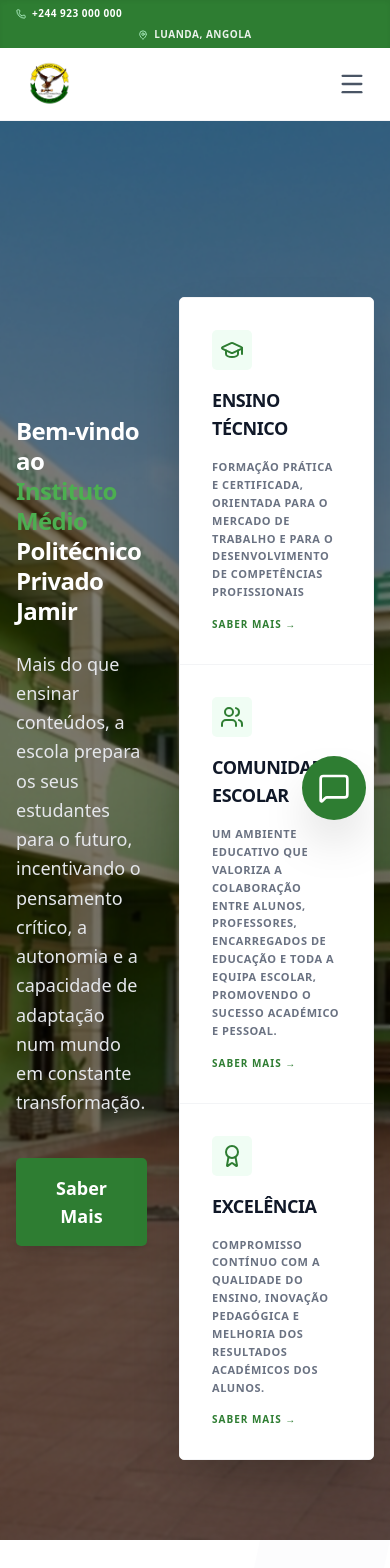
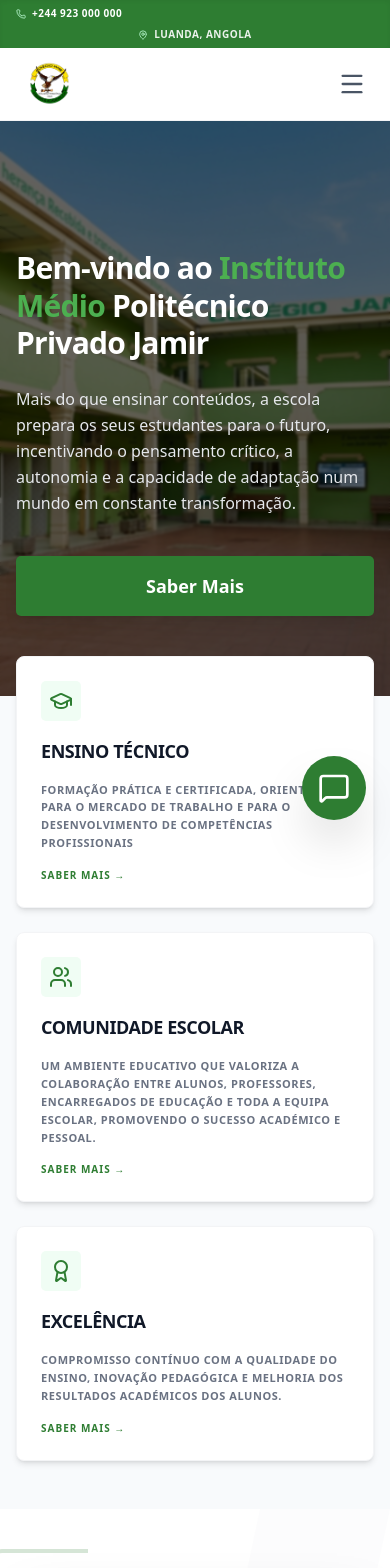
Before and after one commit to devjunior373-maker/website_-jamir, a React (Vite) app: page / in a window 390 px wide. Shown: the top 1568 px of the page. Built offline with nearby package versions, Linux system fonts and the light colour scheme; grey boxes are pictures that could not be loaded.

Commit message:
refactor: simplify hero section component
Clean up layout structure and improve responsiveness for the hero component.

```diff
--- a/src/components/Hero.tsx
+++ b/src/components/Hero.tsx
@@ -4,51 +4,7 @@
 import { Link } from 'react-router-dom';
 
 export default function Hero() {
-  return (
-    <section className="relative min-h-[90vh] flex items-center pt-32 pb-20 md:pb-48">
-      {/* Background Image with Overlay */}
-      <div className="absolute inset-0 z-0">
-        <img
-          src="/img.png"
-          alt="Escola"
-          className="w-full h-full object-cover"
-          referrerPolicy="no-referrer"
-        />
-        <div className="absolute inset-0 bg-black/50 backdrop-blur-[1px]" />
-      </div>
-
-      <div className="max-w-7xl mx-auto px-4 sm:px-6 lg:px-8 relative z-10 text-left w-full">
-        <motion.div
-          initial={{ opacity: 0, x: -50 }}
-          animate={{ opacity: 1, x: 0 }}
-          transition={{ duration: 0.8, ease: "easeOut" }}
-          className="max-w-4xl"
-        >
-          <h1 className="text-2xl md:text-4xl lg:text-5xl font-extrabold text-white leading-tight mb-6 tracking-tight">
-            Bem-vindo ao <span className="text-[#4CAF50]">Instituto Médio</span> Politécnico Privado Jamir
-          </h1>
-
-          <p className="text-lg md:text-xl text-gray-200 mb-10 leading-relaxed font-normal">
-            Mais do que ensinar conteúdos, a escola prepara os seus estudantes para o futuro, incentivando o pensamento crítico, a autonomia e a capacidade de adaptação num mundo em constante transformação.
-          </p>
-
-          <div className="flex flex-col sm:flex-row items-center justify-start gap-4 mb-12">
-            <Link to="/sobre" className="w-full sm:w-auto">
-              <button className="w-full bg-[#2E7D32] text-white px-10 py-4 rounded-[5px] text-lg font-bold hover:bg-[#1B5E20] transition-all shadow-lg flex items-center justify-center gap-2 group">
-                Saber Mais
-              </button>
-            </Link>
-          </div>
-
-
-        </motion.div>
-      </div>
-
-      {/* Floating Cards */}
-      <div className="relative mt-12 md:absolute md:bottom-0 md:left-0 md:right-0 md:transform md:translate-y-1/2 z-20">
-        <div className="max-w-7xl mx-auto px-4 sm:px-6 lg:px-8">
-          <div className="grid grid-cols-1 md:grid-cols-3 gap-0 bg-white rounded-[5px] shadow-2xl overflow-hidden divide-y md:divide-y-0 md:divide-x divide-gray-100 border border-gray-100">
-            {[
+  const cards = [
     {
       title: "Ensino Técnico",
       description: "Formação prática e certificada, orientada para o mercado de trabalho e para o desenvolvimento de competências profissionais",
@@ -70,13 +26,60 @@
       color: "bg-white",
       href: "/sobre"
     }
-            ].map((card, idx) => (
+  ];
+
+  return (
+    <div className="relative bg-[#F8FAFC]">
+      {/* Hero Banner Section */}
+      <section className="relative min-h-[60vh] md:min-h-[85vh] lg:min-h-[90vh] flex items-center pt-32 pb-20 md:pb-48">
+        {/* Background Image with Overlay */}
+        <div className="absolute inset-0 z-0">
+          <img
+            src="/img.png"
+            alt="Escola"
+            className="w-full h-full object-cover"
+            referrerPolicy="no-referrer"
+          />
+          <div className="absolute inset-0 bg-black/60 backdrop-blur-[1px]" />
+        </div>
+
+        <div className="max-w-7xl mx-auto px-4 sm:px-6 lg:px-8 relative z-10 text-left w-full">
+          <motion.div
+            initial={{ opacity: 0, x: -50 }}
+            animate={{ opacity: 1, x: 0 }}
+            transition={{ duration: 0.8, ease: "easeOut" }}
+            className="max-w-4xl"
+          >
+            <h1 className="text-3xl md:text-4xl lg:text-5xl font-extrabold text-white leading-tight mb-6 tracking-tight">
+              Bem-vindo ao <span className="text-[#4CAF50]">Instituto Médio</span> Politécnico Privado Jamir
+            </h1>
+
+            <p className="text-base md:text-xl text-gray-200 mb-10 leading-relaxed font-normal">
+              Mais do que ensinar conteúdos, a escola prepara os seus estudantes para o futuro, incentivando o pensamento crítico, a autonomia e a capacidade de adaptação num mundo em constante transformação.
+            </p>
+
+            <div className="flex flex-col sm:flex-row items-center justify-start gap-4">
+              <Link to="/sobre" className="w-full sm:w-auto">
+                <button className="w-full bg-[#2E7D32] text-white px-10 py-4 rounded-[5px] text-lg font-bold hover:bg-[#1B5E20] transition-all shadow-lg flex items-center justify-center gap-2 group">
+                  Saber Mais
+                </button>
+              </Link>
+            </div>
+          </motion.div>
+        </div>
+      </section>
+
+      {/* Floating Cards (Desktop) or Inline Cards (Mobile) */}
+      <div className="relative -mt-10 md:mt-0 md:absolute md:bottom-0 md:left-0 md:right-0 md:transform md:translate-y-1/2 z-20 pb-12 md:pb-0">
+        <div className="max-w-7xl mx-auto px-4 sm:px-6 lg:px-8">
+          <div className="grid grid-cols-1 md:grid-cols-3 gap-6 md:gap-0 bg-transparent md:bg-white rounded-[8px] md:rounded-[5px] md:shadow-2xl overflow-visible md:overflow-hidden md:divide-x divide-gray-100 md:border md:border-gray-100">
+            {cards.map((card, idx) => (
               <motion.div
                 key={idx}
                 initial={{ opacity: 0, y: 30 }}
                 animate={{ opacity: 1, y: 0 }}
                 transition={{ duration: 0.5, delay: 0.5 + (idx * 0.1) }}
-                className={`${card.color} p-8 flex flex-col items-start text-left group hover:bg-green-50/30 transition-all duration-300 relative min-h-[250px]`}
+                className={`${card.color} p-6 sm:p-8 flex flex-col items-start text-left group hover:bg-green-50/30 transition-all duration-300 relative min-h-[200px] md:min-h-[250px] rounded-[8px] md:rounded-none shadow-md md:shadow-none border border-gray-100 md:border-0`}
               >
                 {/* Icon and Title Area */}
                 <div className="mb-4">
@@ -103,6 +106,9 @@
           </div>
         </div>
       </div>
-    </section>
+
+      {/* Spacing spacer specifically on desktop to compensate for absolute translate-y-1/2 overflow */}
+      <div className="hidden md:block md:h-28" />
+    </div>
   );
 }
```
Lines whose indentation alone changed are shown as unchanged.
